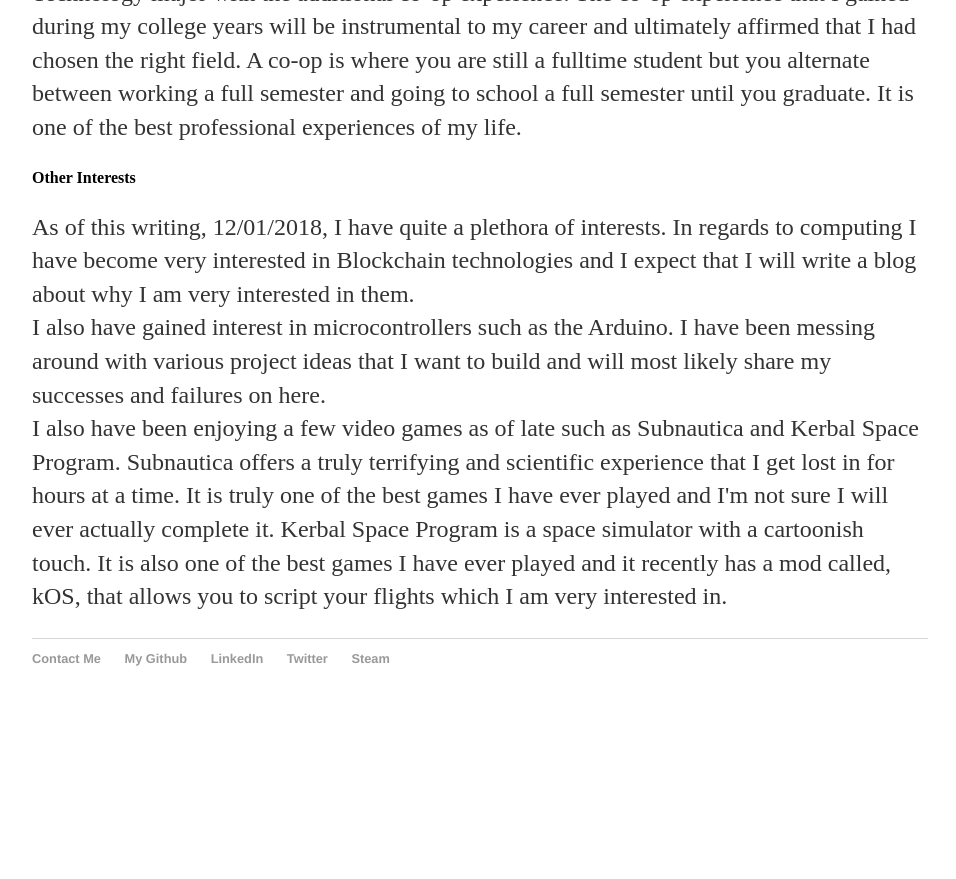
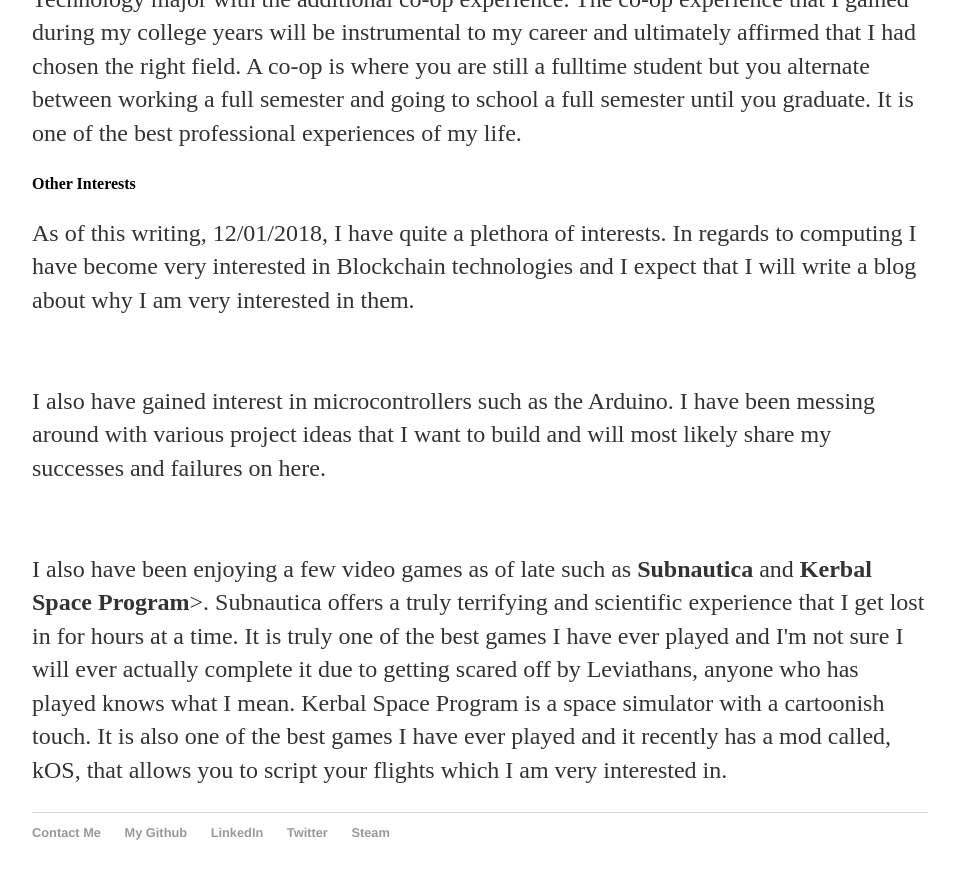
Before and after one commit to sean-bostic/sean-bostic.github.io, a Jekyll site: the page built from about/index.html, in a window 1280 px wide and 900 px high, scrolled down 1489 px. Shown: the top 879 px of the window, without its empty margins (160-1116 px from the left). Built offline with Jekyll 4.4.1, drawn with Linux system fonts in a browser that asks for light colours; before the commit the page ends 2215 px from its top, so only the background shows below that.

Commit message:
Updating pages

```diff
--- a/about/index.html
+++ b/about/index.html
@@ -7,7 +7,7 @@
     <h1>About Me</h1>
     <figure class="center">
         <figcaption>
-            <img src="/images/sean1.jpg">
+            <img style="padding: 3px" src="/images/sean1.jpg">
             <figcaption>Sean Bostic - Coder, blockchain enthusiast, and explorer of curiosity.</figcaption>
         </figcaption>
     </figure>
@@ -64,16 +64,22 @@
     <p>
         As of this writing, 12/01/2018, I have quite a plethora of interests. In regards to computing I have become
         very interested in Blockchain technologies and I expect that I will write a blog about why I am very interested
-        in them. <br>
+        in them. <br><br> <br>
 
         I also have gained interest in microcontrollers such as the Arduino. I have been messing around with various
         project ideas that I want to build and will most likely share my successes and failures on here.
 
+        <br> <br>
         <br>
-        I also have been enjoying a few video games as of late such as Subnautica and Kerbal Space Program. Subnautica
-        offers a truly terrifying and scientific experience that I get lost in for hours at a time. It is truly one of
-        the best games I have ever played and I'm not sure I will ever actually complete it. Kerbal Space Program is a
-        space simulator with a cartoonish touch. It is also one of the best games I have ever played and it recently
+        I also have been enjoying a few video games as of late such as <strong>Subnautica</strong> and <strong>Kerbal
+            Space Program</strong>>. Subnautica
+        offers a truly terrifying and scientific experience that I get lost in for hours at a time. It is truly one
+        of
+        the best games I have ever played and I'm not sure I will ever actually complete it due to getting scared
+        off
+        by Leviathans, anyone who has played knows what I mean. Kerbal Space Program is a
+        space simulator with a cartoonish touch. It is also one of the best games I have ever played and it
+        recently
         has a mod called, kOS, that allows you to script your flights which I am very interested in.
     </p>
 </div>
```
